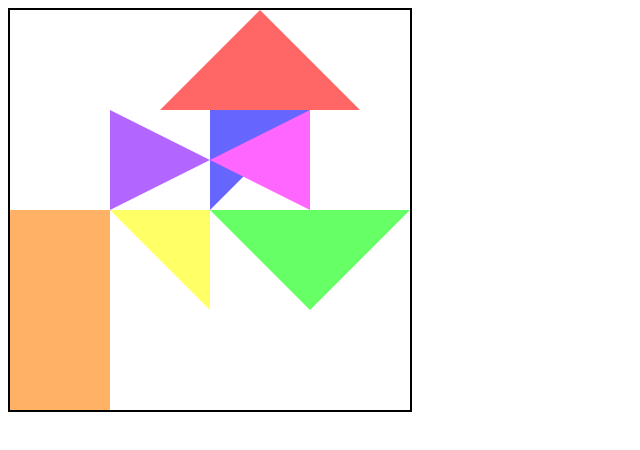
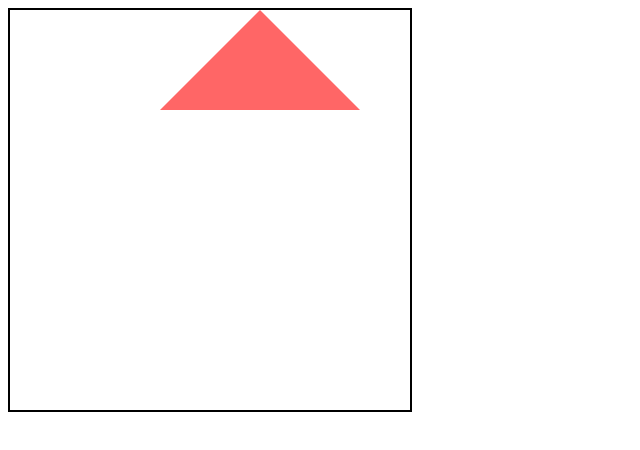
Before and after one commit to lisawuuuuuuu/-, a plain HTML site: page index.html in a window 1280 px wide. Shown: the whole page, without its empty margins (0-640 px from the left). Drawn offline with Linux system fonts and the light colour scheme.

Commit message:
Update index.html

```diff
--- a/index.html
+++ b/index.html
@@ -17,6 +17,10 @@
             cursor: move;
         }
 
+        .dragging {
+            cursor: grabbing;
+        }
+
         #tile1 {
             width: 200px;
             height: 200px;
@@ -26,75 +30,29 @@
             left: 150px;
         }
 
-        #tile2 {
-            width: 100px;
-            height: 200px;
-            background-color: #FFB266;
-            clip-path: polygon(0% 0%, 100% 0%, 100% 100%, 0% 100%);
-            top: 200px;
-            left: 0;
+        /* Add styles for other tiles here */
+
+        /* Add styles for flip or rotate effect */
+        .flipped {
+            transform: scaleX(-1);
         }
 
-        #tile3 {
-            width: 100px;
-            height: 100px;
-            background-color: #FFFF66;
-            clip-path: polygon(0% 0%, 100% 0%, 100% 100%);
-            top: 200px;
-            left: 100px;
-        }
-
-        #tile4 {
-            width: 200px;
-            height: 100px;
-            background-color: #66FF66;
-            clip-path: polygon(0% 0%, 100% 0%, 50% 100%);
-            top: 200px;
-            left: 200px;
-        }
-
-        #tile5 {
-            width: 200px;
-            height: 100px;
-            background-color: #6666FF;
-            clip-path: polygon(0% 0%, 50% 0%, 0% 100%);
-            top: 100px;
-            left: 200px;
-        }
-
-        #tile6 {
-            width: 100px;
-            height: 100px;
-            background-color: #B266FF;
-            clip-path: polygon(0% 0%, 100% 50%, 0% 100%);
-            top: 100px;
-            left: 100px;
-        }
-
-        #tile7 {
-            width: 100px;
-            height: 100px;
-            background-color: #FF66FF;
-            clip-path: polygon(0% 50%, 100% 0%, 100% 100%);
-            top: 100px;
-            left: 200px;
+        .rotated {
+            transform: rotate(45deg);
         }
     </style>
 </head>
 <body>
     <div id="board">
         <div class="tile" id="tile1" draggable="true"></div>
-        <div class="tile" id="tile2" draggable="true"></div>
-        <div class="tile" id="tile3" draggable="true"></div>
-        <div class="tile" id="tile4" draggable="true"></div>
-        <div class="tile" id="tile5" draggable="true"></div>
-        <div class="tile" id="tile6" draggable="true"></div>
-        <div class="tile" id="tile7" draggable="true"></div>
+        <!-- Add other tiles here -->
     </div>
     <script>
         document.querySelectorAll('.tile').forEach(tile => {
             tile.addEventListener('dragstart', dragStart);
             tile.addEventListener('dragend', dragEnd);
+            tile.addEventListener('click', toggleFlip);
+            tile.addEventListener('dblclick', toggleRotate);
         });
 
         function dragStart(event) {
@@ -103,6 +61,14 @@
 
         function dragEnd(event) {
             this.classList.remove('dragging');
+        }
+
+        function toggleFlip(event) {
+            this.classList.toggle('flipped');
+        }
+
+        function toggleRotate(event) {
+            this.classList.toggle('rotated');
         }
 
         const board = document.getElementById('board');
```
